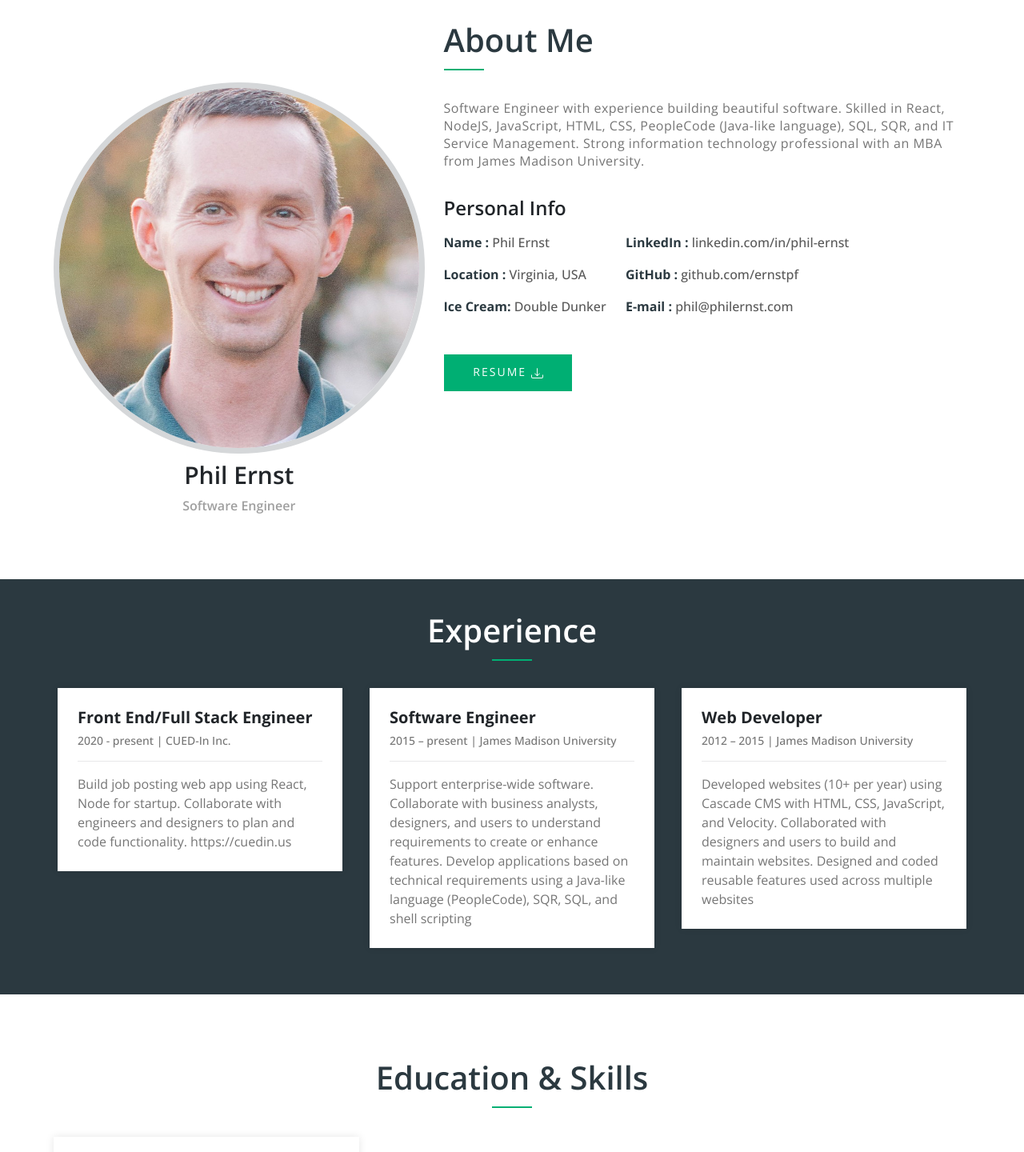
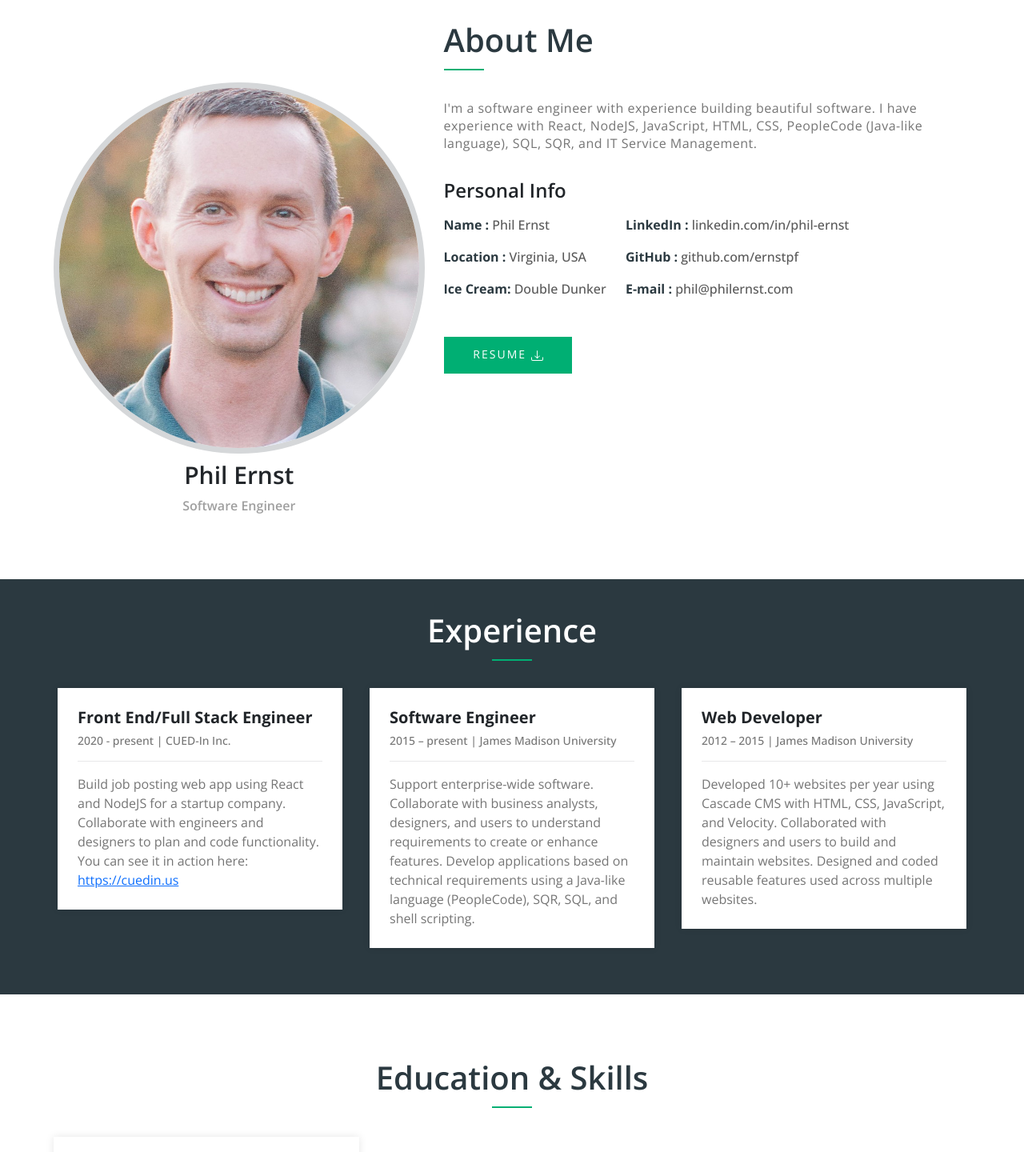
Before and after one commit to ernstpf/personal-website, a React (Create React App) app: page / in a window 1280 px wide. Shown: the part 640-2080 px from the top of the page at 80% size. Built offline with nearby package versions, Linux system fonts and the light colour scheme.

Commit message:
Update content

```diff
--- a/src/pages/Component/Components/About.js
+++ b/src/pages/Component/Components/About.js
@@ -30,11 +30,10 @@ const About = () => {
               <div>
                 <h2 className="about-title">About Me</h2>
                 <p className="about-subtitle">
-                  Software Engineer with experience building beautiful software.
-                  Skilled in React, NodeJS, JavaScript, HTML, CSS, PeopleCode
-                  (Java-like language), SQL, SQR, and IT Service Management.
-                  Strong information technology professional with an MBA from
-                  James Madison University.
+                  I'm a software engineer with experience building beautiful
+                  software. I have experience with React, NodeJS, JavaScript,
+                  HTML, CSS, PeopleCode (Java-like language), SQL, SQR, and IT
+                  Service Management.
                 </p>
               </div>
               <div className="about-psl-info">
--- a/src/pages/Component/Components/Experience.js
+++ b/src/pages/Component/Components/Experience.js
@@ -7,28 +7,28 @@ const jobs = [
     employer: "CUED-In Inc.",
     dates: "2020 - present",
     description:
-      "Build job posting web app using React, Node for startup. Collaborate with engineers and designers to plan and code functionality. https://cuedin.us",
+      "Build job posting web app using React and NodeJS for a startup company. Collaborate with engineers and designers to plan and code functionality. You can see it in action here: <a href='https://cuedin.us' target='blank'>https://cuedin.us</a>",
   },
   {
     title: "Software Engineer",
     employer: "James Madison University",
     dates: "2015 – present",
     description:
-      "Support enterprise-wide software. Collaborate with business analysts, designers, and users to understand requirements to create or enhance features. Develop applications based on technical requirements using a Java-like language (PeopleCode), SQR, SQL, and shell scripting",
+      "Support enterprise-wide software. Collaborate with business analysts, designers, and users to understand requirements to create or enhance features. Develop applications based on technical requirements using a Java-like language (PeopleCode), SQR, SQL, and shell scripting.",
   },
   {
     title: "Web Developer",
     employer: "James Madison University",
     dates: "2012 – 2015",
     description:
-      "Developed websites (10+ per year) using Cascade CMS with HTML, CSS, JavaScript, and Velocity. Collaborated with designers and users to build and maintain websites. Designed and coded reusable features used across multiple websites",
+      "Developed 10+ websites per year using Cascade CMS with HTML, CSS, JavaScript, and Velocity. Collaborated with designers and users to build and maintain websites. Designed and coded reusable features used across multiple websites.",
   },
 ];
 
 const Experience = () => {
   return (
     <>
-    <div id="Experience"></div>
+      <div id="Experience"></div>
       <div className="exp-main heading">
         <div className="exp">
           <h2 className="text-center title">Experience</h2>
@@ -47,9 +47,10 @@ const Experience = () => {
                         </p>
                       </Card.Title>
                       <hr />
-                      <Card.Text className="exp-text">
-                        {job.description}
-                      </Card.Text>
+                      <Card.Text
+                        className="exp-text"
+                        dangerouslySetInnerHTML={{ __html: job.description }}
+                      />
                     </Card.Body>
                   </Card>
                 </div>
```
